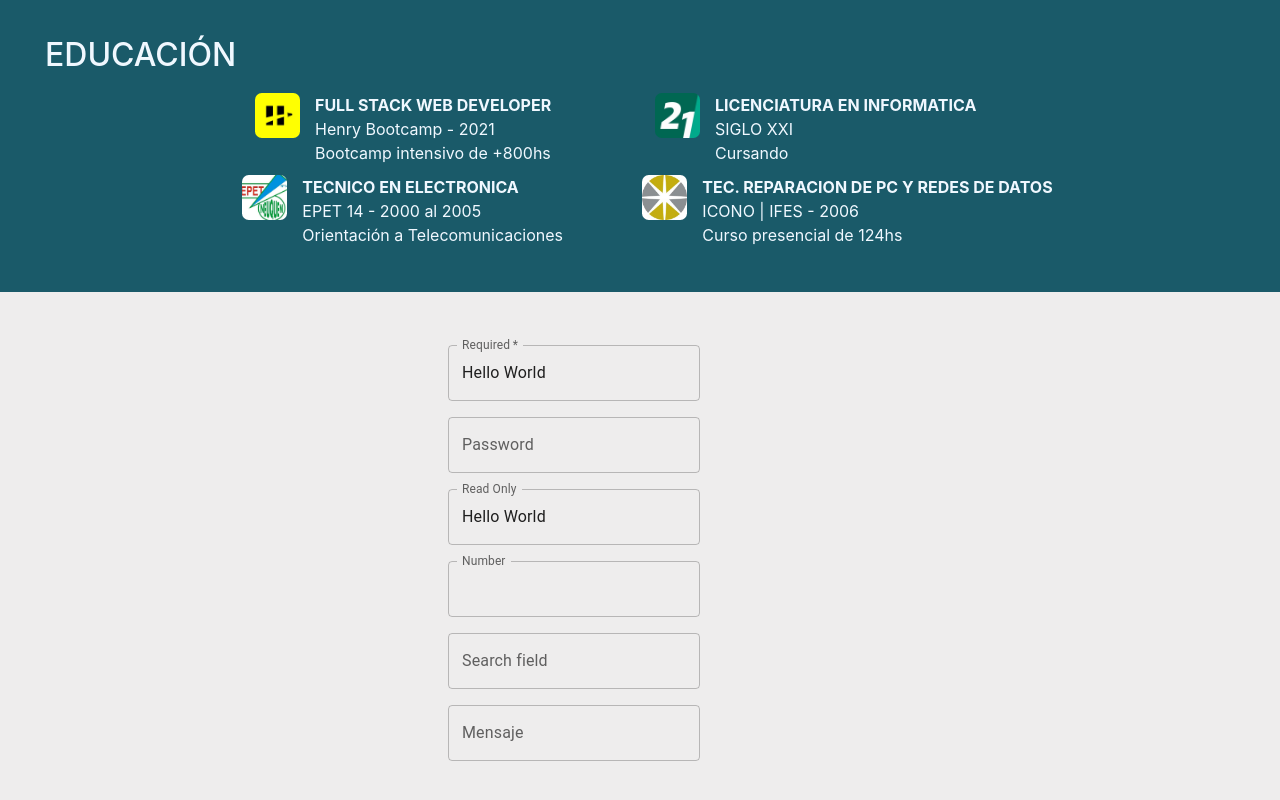
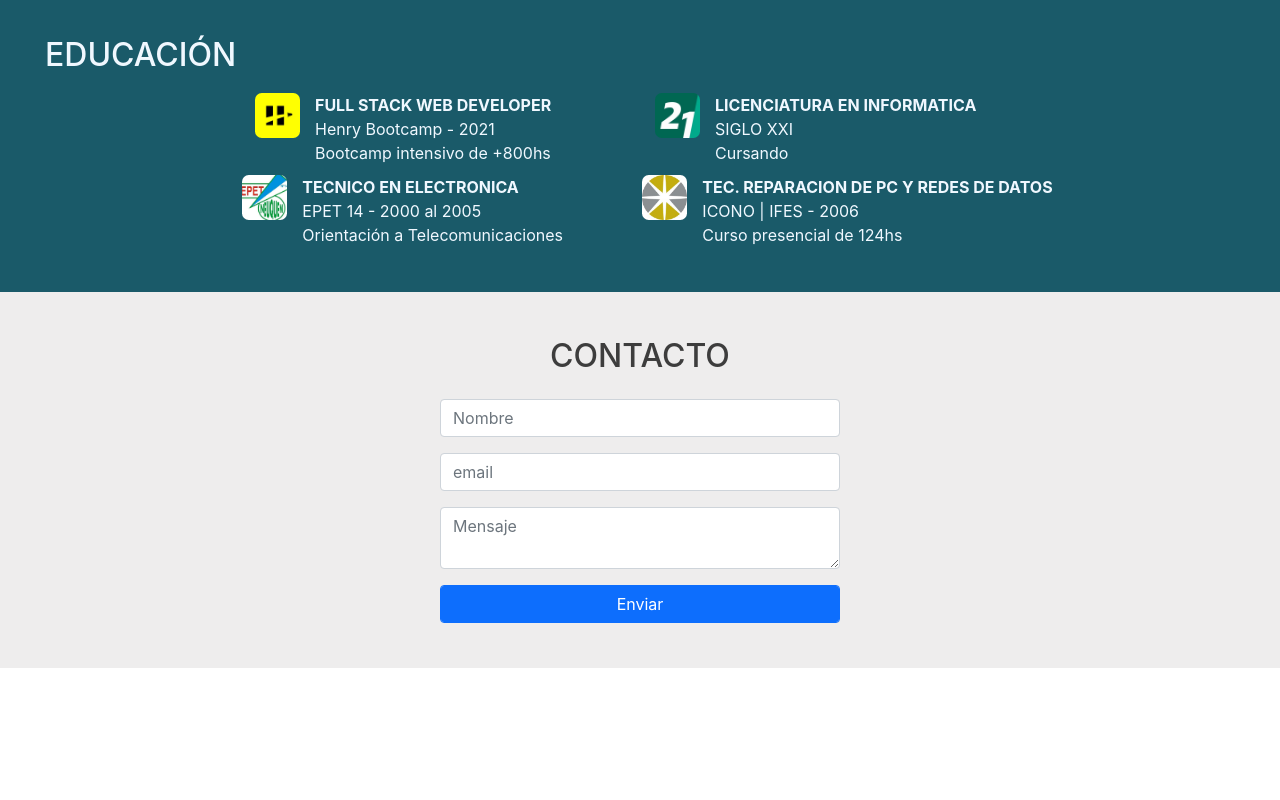
Before and after one commit to cdwenz/wenz-portfolio, a React (Create React App) app: page / in a window 1280 px wide. Shown: the part 2926-3726 px from the top of the page. After the commit the page ends 3594 px from the top, so only its background shows below. Built offline with nearby package versions, Linux system fonts and the light colour scheme.

Commit message:
start footer

```diff
--- a/src/Components/Contact/Contact.jsx
+++ b/src/Components/Contact/Contact.jsx
@@ -7,69 +7,22 @@ import TextField from '@mui/material/TextField';
 export default function Contact (){
     return (
         <div id="CONTACTO" className={styles.Contact}>
-        <Box
-            component="form"
-            sx={{
-                '& .MuiTextField-root': { m: 1, width: '25ch' },
-            }}
-            noValidate
-            autoComplete="off"
-        >
-      <div>
-        <TextField
-          required
-          id="outlined-required"
-          label="Required"
-          defaultValue="Hello World"
-        />
-        <TextField
-          id="outlined-password-input"
-          label="Password"
-          type="password"
-          autoComplete="current-password"
-        />
-        <TextField
-          id="outlined-read-only-input"
-          label="Read Only"
-          defaultValue="Hello World"
-          InputProps={{
-            readOnly: true,
-          }}
-        />
-        <TextField
-          id="outlined-number"
-          label="Number"
-          type="number"
-          InputLabelProps={{
-            shrink: true,
-          }}
-        />
-        <TextField id="outlined-search" label="Search field" type="search" />
-        <TextField
-          id="outlined-textarea"
-          label="Mensaje"
-          placeholder="Placeholder"
-          multiline
-        />
-      </div>
-    </Box>
+
+            <h2>CONTACTO</h2><p/>
+            <form action="https://formsubmit.co/cdwenz@gmail.com" method="POST">
+                <div class="mb-3">
+                    <input type="text" name="name" placeholder='Nombre' class="form-control" required />
+                </div>
+                <div class="mb-3">
+                    <input type="email" name="email" placeholder='email' class="form-control" required />
+                </div>
+                <div class="mb-3">
+                    <textarea type="text" name="text" placeholder='Mensaje' class="form-control" required />
+                </div>
+                <button type="submit" class="btn btn-primary form-control">Enviar</button>
+            </form>
+
+            {/* <span><AiFillLinkedin /> <a href="https://www.linkedin.com/in/cristian-wenz-dev" target="_blank" >Linkedin</a></span> */}
     </div>
-        // <div id="CONTACTO" className={styles.Contact}>
-        //     <h2>CONTACTO</h2><p/>
-        //     <form action="https://formsubmit.co/cdwenz@gmail.com" method="POST">
-        //         <div class="mb-3">
-        //             <input type="text" name="name" placeholder='Nombre' class="form-control" required />
-        //         </div>
-        //         <div class="mb-3">
-        //             <input type="email" name="email" placeholder='email' class="form-control" required />
-        //         </div>
-        //         <div class="mb-3">
-        //             <textarea type="text" name="text" placeholder='Mensaje' class="form-control" required />
-        //         </div>
-        //         <button type="submit" class="btn btn-primary form-control">Enviar</button>
-        //     </form>
-
-        //     <span><AiFillLinkedin /> <a href="https://www.linkedin.com/in/cristian-wenz-dev" target="_blank" >Linkedin</a></span>
-        // </div>
     )
 }
```
Also changed, not shown: src/Components/Footer/Footer.jsx (added, +9 -0 lines), src/Components/Footer/footer.module.css (added).
